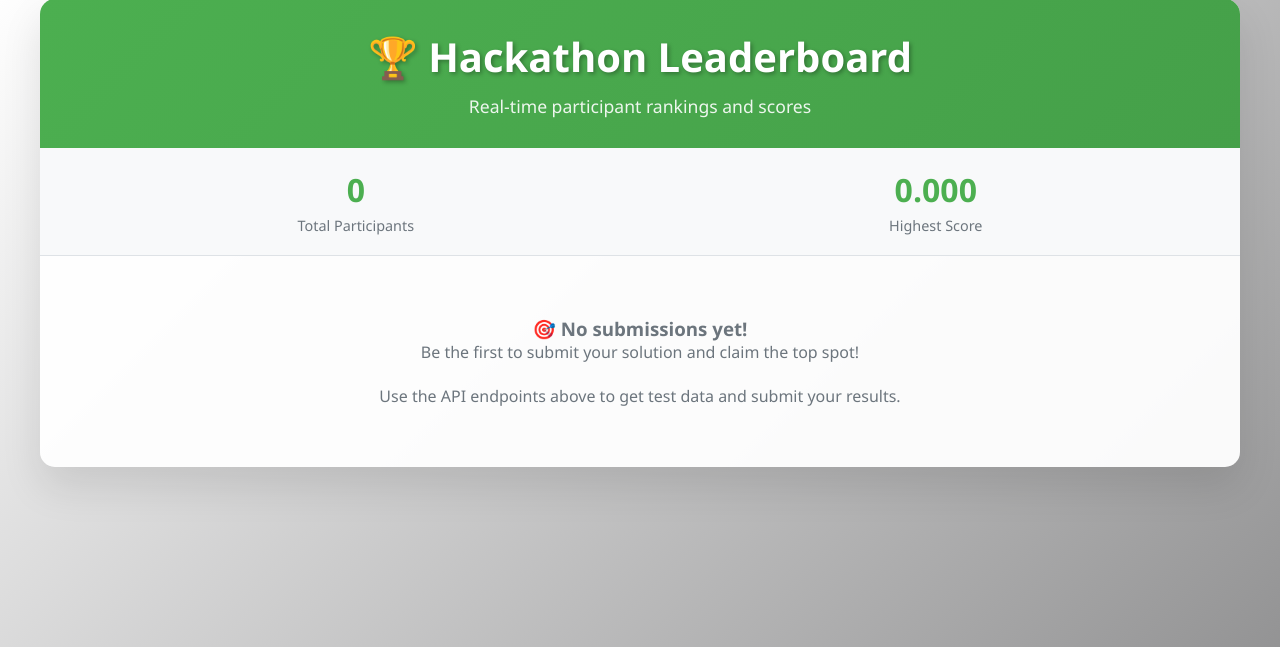
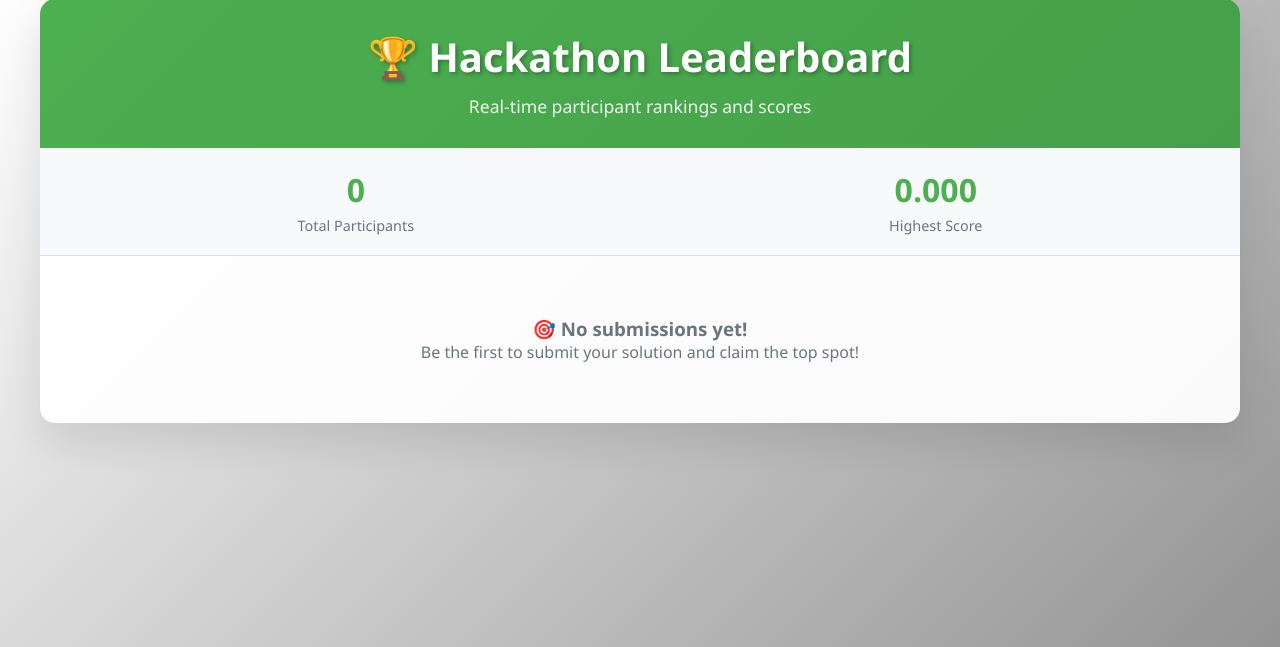
Before and after one commit to matheusft/hackathon_evaluator, a Flask app: page / in a window 1280 px wide. Shown: the part 21-668 px from the top of the page. Run offline with Flask 3, Linux system fonts and the light colour scheme.

Commit message:
Removing line

```diff
--- a/src/templates/leaderboard.html
+++ b/src/templates/leaderboard.html
@@ -235,8 +235,6 @@
                 <div class="no-data">
                     <h3>🎯 No submissions yet!</h3>
                     <p>Be the first to submit your solution and claim the top spot!</p>
-                    <br>
-                    <p>Use the API endpoints above to get test data and submit your results.</p>
                 </div>
             {% endif %}
         </div>
```
